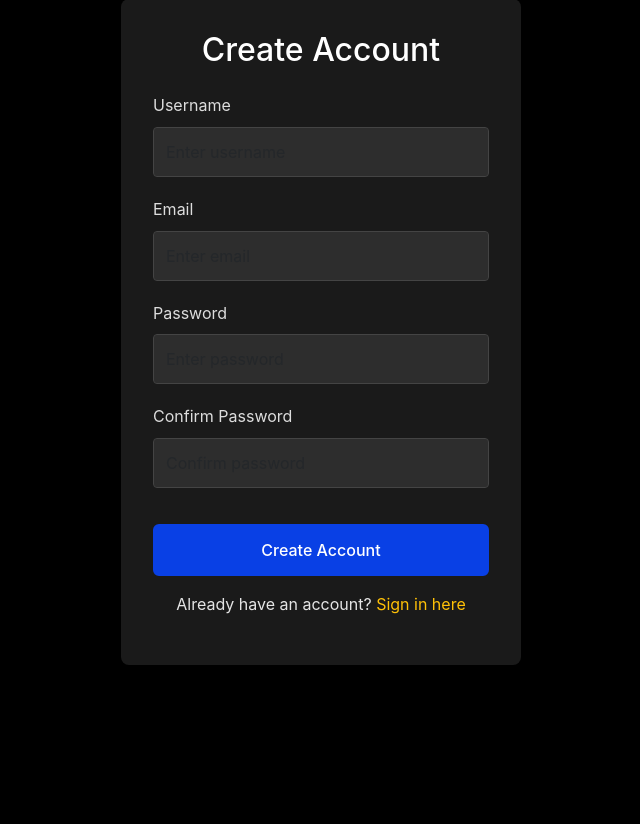
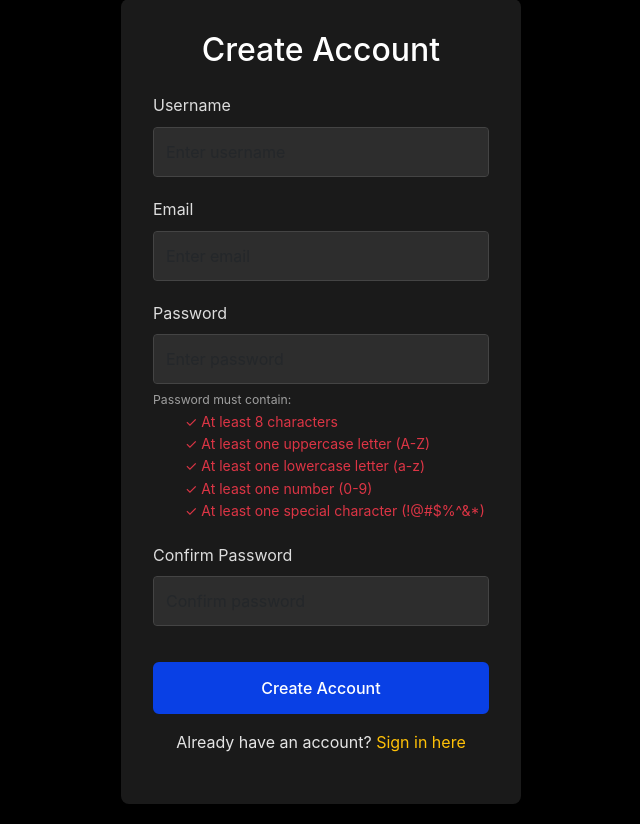
Before and after one commit to littledefbhe/MyMoveList_Website, a Flask app: page /signup in a window 1280 px wide. Shown: the part 297-1121 px from the top of the page, without its empty margins (319-959 px from the left). Before the commit the page ends 962 px from the top, so only its background shows below. Run offline with Flask 3, Linux system fonts and the light colour scheme.

Commit message:
Added specific requirements needed for password login

```diff
--- a/board/forms.py
+++ b/board/forms.py
@@ -12,9 +12,22 @@ class LoginForm(FlaskForm):
 class RegistrationForm(FlaskForm):
     username = StringField('Username', validators=[DataRequired(), Length(min=4, max=20)])
     email = StringField('Email', validators=[DataRequired(), Email()])
+    def validate_password_complexity(form, field):
+        password = field.data
+        if len(password) < 8:
+            raise ValidationError('Password must be at least 8 characters long')
+        if not any(c.isupper() for c in password):
+            raise ValidationError('Password must contain at least one uppercase letter')
+        if not any(c.islower() for c in password):
+            raise ValidationError('Password must contain at least one lowercase letter')
+        if not any(c.isdigit() for c in password):
+            raise ValidationError('Password must contain at least one number')
+        if not any(not c.isalnum() for c in password):
+            raise ValidationError('Password must contain at least one special character')
+
     password = PasswordField('Password', validators=[
         DataRequired(),
-        Length(min=8, message='Password must be at least 8 characters long')
+        validate_password_complexity
     ])
     confirm_password = PasswordField('Confirm Password', validators=[
         DataRequired(),
--- a/board/templates/auth/signup.html
+++ b/board/templates/auth/signup.html
@@ -22,6 +22,23 @@
             <div class="form-group">
                 <label for="password">Password</label>
                 {{ form.password(class_='form-control', placeholder='Enter password') }}
+                <div class="form-text text-muted">
+                    <small>Password must contain:</small>
+                    <ul class="mb-0 pl-3" style="list-style-type: none;">
+                        <li class="text-danger" id="length-req">✓ At least 8 characters</li>
+                        <li class="text-danger" id="upper-req">✓ At least one uppercase letter (A-Z)</li>
+                        <li class="text-danger" id="lower-req">✓ At least one lowercase letter (a-z)</li>
+                        <li class="text-danger" id="number-req">✓ At least one number (0-9)</li>
+                        <li class="text-danger" id="special-req">✓ At least one special character (!@#$%^&*)</li>
+                    </ul>
+                </div>
+                {% if form.password.errors %}
+                    <div class="invalid-feedback d-block">
+                        {% for error in form.password.errors %}
+                            {{ error }}
+                        {% endfor %}
+                    </div>
+                {% endif %}
             </div>
 
             <div class="form-group">
@@ -37,6 +54,43 @@
         </form>
     </div>
 </div>
+
+<script>
+    document.addEventListener('DOMContentLoaded', function() {
+        const passwordInput = document.getElementById('{{ form.password.id }}');
+        const requirements = {
+            length: document.getElementById('length-req'),
+            upper: document.getElementById('upper-req'),
+            lower: document.getElementById('lower-req'),
+            number: document.getElementById('number-req'),
+            special: document.getElementById('special-req')
+        };
+
+        function validatePassword() {
+            const password = passwordInput.value;
+
+            // Check each requirement and update UI
+            const hasLength = password.length >= 8;
+            const hasUpper = /[A-Z]/.test(password);
+            const hasLower = /[a-z]/.test(password);
+            const hasNumber = /[0-9]/.test(password);
+            const hasSpecial = /[^A-Za-z0-9]/.test(password);
+
+            // Update requirement indicators
+            requirements.length.style.color = hasLength ? '#28a745' : '#dc3545';
+            requirements.upper.style.color = hasUpper ? '#28a745' : '#dc3545';
+            requirements.lower.style.color = hasLower ? '#28a745' : '#dc3545';
+            requirements.number.style.color = hasNumber ? '#28a745' : '#dc3545';
+            requirements.special.style.color = hasSpecial ? '#28a745' : '#dc3545';
+        }
+
+        // Add event listener for real-time validation
+        passwordInput.addEventListener('input', validatePassword);
+
+        // Initial validation
+        validatePassword();
+    });
+</script>
 
 <style>
 .auth-container {
```
Also changed, not shown: instance/movielist.db.
